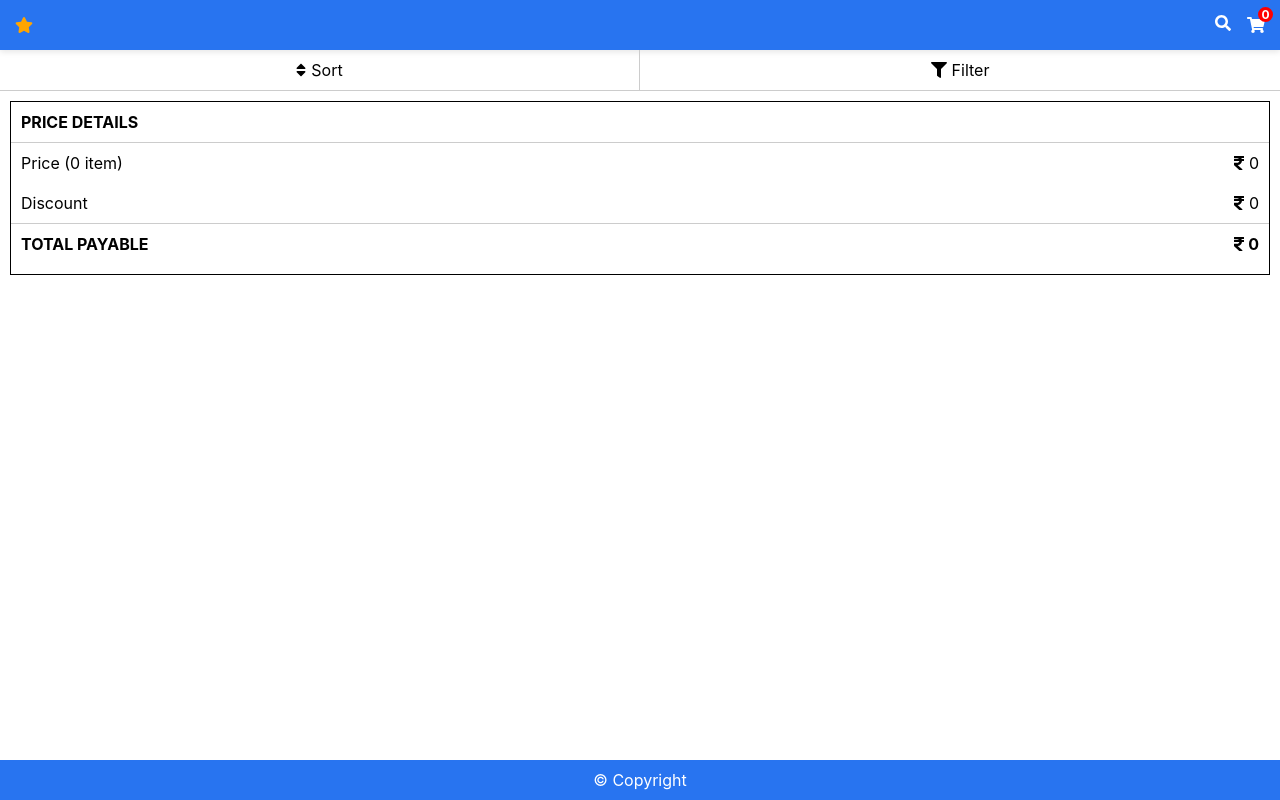
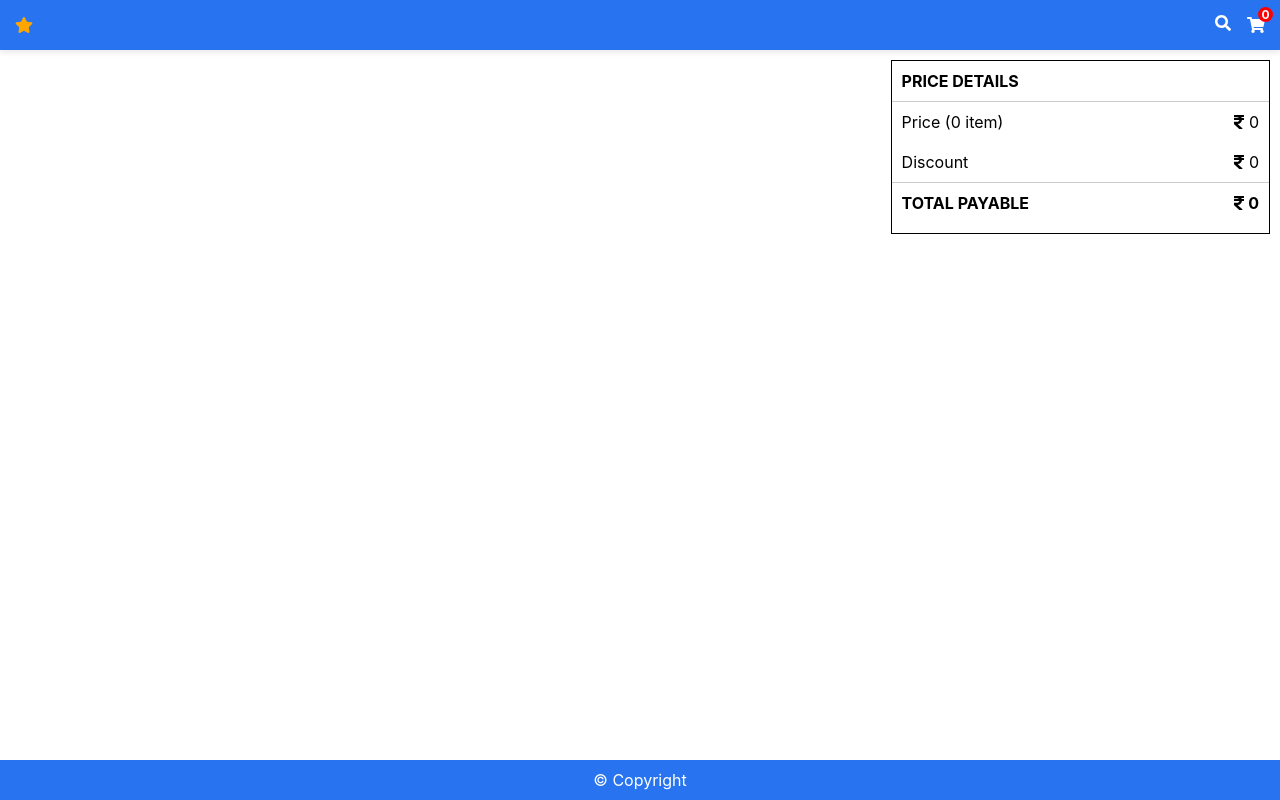
Before and after one commit to anshulch/cart, a React (Create React App) app: page /cart-items in a window 1280 px wide. Built offline with nearby package versions, Linux system fonts and the light colour scheme.

Commit message:
responsive sanity

```diff
--- a/src/App.js
+++ b/src/App.js
@@ -22,18 +22,13 @@ function App() {
     <BrowserRouter>
       <div className="App">
         <Header count={count} />
-        <Filter/>
+        <Route path="/cart" exact component={Filter}/>
         <Route path="/cart" exact component={ProductWrapper} />
-        <Route path="/cart-items" exact component={CartWrapper}/>
-
-        {/* <ProductWrapper/>
-        <CartWrapper/> */}
-        <Route path="/cart-items" exact component={() =>
-        <PriceDetails count={count} total={total} totalDiscount={totalDiscount}/>} />
-
-        {/* <Route
-  path='/dashboard'
-  component={() => <Dashboard isAuthed={true} />} */}
+        <div className="cart__wrapper">
+          <Route path="/cart-items" exact component={CartWrapper}/>
+          <Route path="/cart-items" exact component={() =>
+          <PriceDetails count={count} total={total} totalDiscount={totalDiscount}/>} />
+        </div>
         <Footer/>
       </div>
     </BrowserRouter>
--- a/src/App.scss
+++ b/src/App.scss
@@ -188,3 +188,47 @@ footer{
   padding:10px 0;
   text-align: center;
 }
+
+@media (min-width: 768px) {
+  .filters li:first-child{
+    order:2
+  }
+  .display--none{
+    display: none;
+  }
+  .product__wrapper{
+    margin-bottom:50px;
+    margin-left: 199px;
+    border-left:1px solid $grey;
+    .prod__Wrap{
+      flex-basis: 20%;
+      border: none !important;
+      margin-bottom: 20px;
+    }
+  }
+  .filters{
+    justify-content: start;
+    li{
+      padding-left: 20px;
+      text-align: left !important;
+      &:first-child{
+        border-right: none;
+      }
+      &:last-child{
+        flex-basis: 200px;
+        border-right: 1px solid $grey
+      }
+    }
+  }
+  .cart__wrapper{
+    display: flex;
+    margin-bottom: 40px;
+    .cart__item__wrapper{
+      flex-basis:70%
+    }
+    .price__details{
+      flex-basis: 30%;
+      margin-bottom: 11px;
+    }
+  }
+ }
--- a/src/Components/Filters.js
+++ b/src/Components/Filters.js
@@ -5,8 +5,8 @@ import { faSort, faFilter } from '@fortawesome/free-solid-svg-icons';
 const filter = () => {
     return(
         <ul className="filters">
-            <li><FontAwesomeIcon className="" icon={faSort} />Sort</li>
-            <li><FontAwesomeIcon className="" icon={faFilter} />Filter</li>
+            <li><FontAwesomeIcon className="display--none" icon={faSort} />Sort</li>
+            <li><FontAwesomeIcon className="display--none" icon={faFilter} />Filter</li>
         </ul>
     )
 }
--- a/src/Components/Product.js
+++ b/src/Components/Product.js
@@ -6,7 +6,7 @@ const product = (props) => {
     return(
         <div className="prod__Wrap">
             {/* <img src="http://lorempixel.com/500/600/technics/" alt="img" /> */}
-            <img src="https://fakeimg.pl/300/" alt="fake"/>
+            <img src={props.prodImg} alt="fake"/>
             <div>{props.prodName}</div>
             <div className="offers">
                 <div>
--- a/src/Components/ProductWrapper.js
+++ b/src/Components/ProductWrapper.js
@@ -18,6 +18,7 @@ class ProductWrapper extends Component{
                     <Product key={item.id}
                         itemClickHandler={this.props.addToCart}
                         prodName={item.name}
+                        prodImg={item.img_url}
                         prodId={item.id}
                         prodPrice={item.price}
                         discount={item.discount}
--- a/src/reducers/reducers.js
+++ b/src/reducers/reducers.js
@@ -73,8 +73,7 @@ const initialState = {
 }
 
 const reducer = (state = initialState, action) => {
-    if(action.type === "GET_DATAA"){
-        // state.products.productQty = 0;
+    if(action.type === "GET_DATAA" && state.selectedItems.length === 0){
         return{
             ...state,
             products:action.payload.filter(el => el != null)
@@ -93,10 +92,13 @@ const reducer = (state = initialState, action) => {
         let sItems = state.selectedItems.find(el => el.id === parseInt(action.elem));
         if(sItems){
             console.log('if block')
+            // console.log(addedProduct.productQty)
             addedProduct.productQty += 1;
+            console.log(addedProduct.productQty)
 
             return {
                 ...state,
+                // selectedItems: [...state.selectedItems, addedProduct],
                 // selectedItems: [...state.selectedItems, addedProduct].filter((v,i,a)=>a.findIndex(t=>(t.id === v.id))===i),
                 total: state.total + addedProduct.price,
                 totalDiscount: state.totalDiscount + ((addedProduct.price*addedProduct.discount)/100)
```
